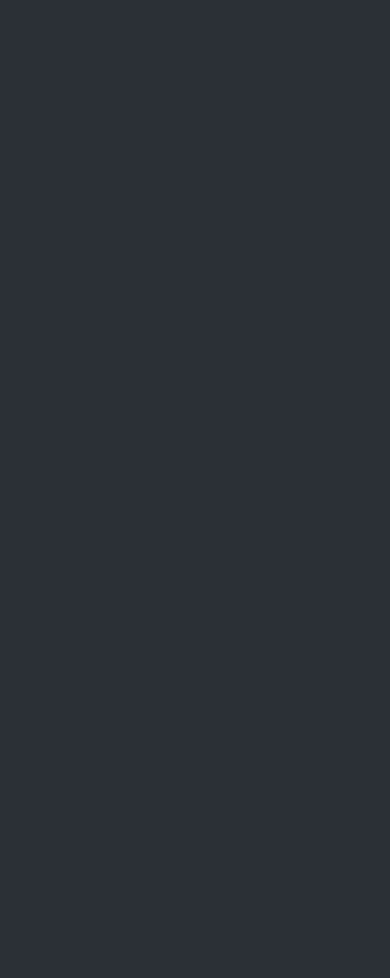
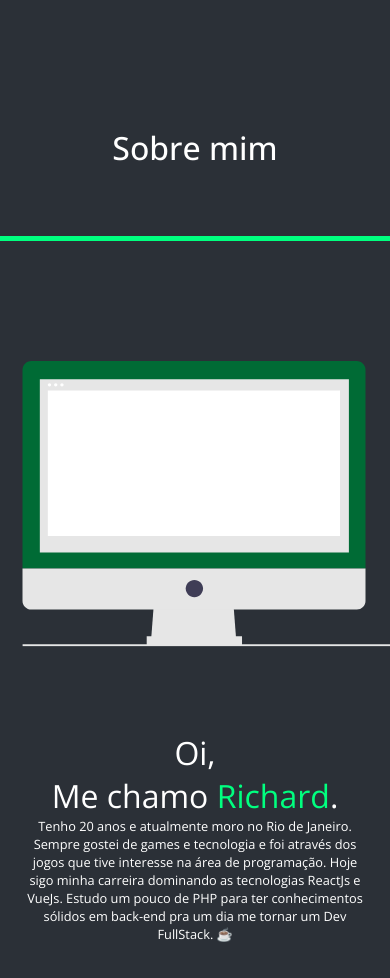
Before and after one commit to midas-codde/portifolio-page, a Vue app: page / in a window 390 px wide. Shown: the part 860-1838 px from the top of the page. Before the commit the page ends 844 px from the top, so only its background shows below. Built offline with nearby package versions, Linux system fonts and the light colour scheme.

Commit message:
Responsividade page-about

```diff
--- a/src/App.vue
+++ b/src/App.vue
@@ -1,7 +1,9 @@
 <script setup lang="ts">
 import svgBg from './components/svg/svgBg.vue'
+import svgCode from './components/vue-design/svgCode.vue';
 //  import svgAbout from './components/vue-design/svgAbout.vue'
 import svgHome from './components/vue-design/svgHome.vue'
+import svgPc from './components/vue-design/svgPc.vue';
 //  import svgPc from './components/vue-design/svgPc.vue'
 //  import svgProjects from './vue-design/components/svgProjects.vue'
 </script>
@@ -41,11 +43,29 @@ import svgHome from './components/vue-design/svgHome.vue'
       </div>
     </div>
   </div>
+  <div class="about-container">
+    <div class="about-center">
+      <svgCode class="svg-code" />
+      <div class="about-line"></div>
+      <h1>Sobre mim</h1>
+      <div class="about-left">
+        <svgPc class="svg-pc" />
+      </div>
+      <div class="about-right">
+        <div class="about-column">
+          <h2>Oi, <br> Me chamo <span>Richard</span>.</h2>
+          <p>Tenho 20 anos e atualmente moro no Rio de Janeiro. Sempre gostei de games e tecnologia e foi através dos
+            jogos que tive interesse na área de programação. Hoje sigo minha carreira dominando as tecnologias ReactJs e
+            VueJs. Estudo um pouco de PHP para ter conhecimentos sólidos em back-end pra um dia me tornar um Dev
+            FullStack. ☕</p>
+        </div>
+      </div>
+    </div>
+  </div>
 </template>
 
 <style lang="scss" scoped>
 // VAR
-
 $color-primary: #212428;
 $color-secondary: #2B3037;
 $main-vue: #00FF7F;
@@ -260,6 +280,11 @@ $main-vue: #00FF7F;
 }
 
 @media screen and (max-width: 1110px) {
+
+  .home-container {
+    margin-bottom: 150px !important;
+  }
+
   .home-content {
     display: flex;
     align-items: center;
@@ -300,7 +325,8 @@ $main-vue: #00FF7F;
       font-size: .7rem !important;
     }
 
-    .btn-left,.btn-right {
+    .btn-left,
+    .btn-right {
       bottom: 30px !important;
       width: 150px !important;
     }
@@ -317,6 +343,189 @@ $main-vue: #00FF7F;
 
 }
 
+//===== HOME END =====
 
-//===== HOME END =====
+.about-container {
+
+  width: 100vw;
+  height: 100vh;
+  display: flex;
+  align-items: center;
+  justify-content: center;
+
+
+  .about-center {
+    width: 1500px;
+    height: 100%;
+    display: flex;
+    flex-direction: row;
+    position: relative;
+
+    .svg-code {
+      width: 2000px;
+      position: absolute;
+      right: -650px;
+      display: flex;
+    }
+
+    h1 {
+      position: absolute;
+      font-family: Open sans;
+      color: #ffff;
+      font-size: 3rem;
+      font-weight: 500;
+      right: 300px;
+      top: 160px;
+    }
+
+    .about-line {
+      position: absolute;
+      width: 600px;
+      height: 5px;
+      border-radius: 5px 0 0 5px;
+      background-color: $main-vue;
+      right: 600px;
+      top: 195px;
+    }
+
+    .about-left {
+      width: 50%;
+      height: 100%;
+      position: relative;
+
+      .svg-pc {
+        width: 1000px;
+        position: absolute;
+        right: -100px;
+      }
+
+    }
+
+    .about-right {
+      width: 50%;
+      height: 100%;
+      display: flex;
+      align-items: center;
+      justify-content: start;
+
+      h2 {
+        color: #ffff;
+        font-size: 3rem;
+        font-family: Open sans;
+        font-weight: 400;
+      }
+
+      span {
+        color: $main-vue;
+      }
+
+      p {
+        color: #ffff;
+        font-size: 1rem;
+        font-family: Open sans;
+        font-weight: 400;
+        width: 500px;
+      }
+
+      .about-row {
+        display: flex;
+        flex-direction: column;
+      }
+
+    }
+
+  }
+}
+
+@media screen and (max-width: 1110px) {
+
+
+
+  .about-center {
+    padding-top: 350px !important;
+    display: flex !important;
+    flex-direction: column !important;
+    align-items: center !important;
+    justify-content: center !important;
+    height: 1500px !important;
+
+    .svg-pc {
+      width: 800px !important;
+      left: 40% !important;
+      transform: translateX(-50%) !important;
+    }
+
+
+    .about-left {
+      width: 100% !important;
+      display: flex !important;
+      justify-content: center !important;
+    }
+
+    .about-right {
+      width: 100% !important;
+      display: flex !important;
+      justify-content: center !important;
+    }
+
+    h2 {
+      text-align: center;
+    }
+
+    h1 {
+      top: 520px !important;
+      left: 50%;
+      transform: translateX(-50%);
+      width: 300px;
+      display: flex;
+      justify-content: center;
+    }
+  }
+
+  .about-line {
+    top: 630px !important;
+    left: 50%;
+    transform: translateX(-50%);
+  }
+
+  .svg-code {
+    display: none !important;
+  }
+}
+
+@media screen and (max-width: 600px) {
+
+  .about-center {
+    h1 {
+      top: 320px !important;
+      font-size: 2rem !important;
+    }
+
+    .about-line {
+      top: 430px !important;
+      width: 400px !important;
+    }
+
+    .svg-pc {
+      width: 600px !important;
+      bottom: -100px !important;
+    }
+  }
+
+  .about-right {
+    align-items: start !important;
+
+    h2 {
+      font-size: 2rem !important;
+    }
+
+    p {
+      font-size: .8rem !important;
+      width: 350px !important;
+    }
+  }
+
+}
+
+//===== ABOUT END =====
 </style>
--- /dev/null
+++ b/src/components/vue-design/svgCode.vue
@@ -0,0 +1,23 @@
+<template>
+  <svg width="1054" height="582" viewBox="0 0 1054 582" fill="none" xmlns="http://www.w3.org/2000/svg">
+    <g opacity="0.1">
+      <path
+        d="M859.362 296.821L942.076 214.164L859.362 131.506L884.579 106.313L992.511 214.164L884.579 322.014L859.362 296.821Z"
+        fill="#E6E6E6" />
+      <path d="M656.779 181.003H623.156V214.707H656.779V181.003Z" fill="#E6E6E6" />
+      <path d="M791.946 181.003H758.322V214.707H791.946V181.003Z" fill="#E6E6E6" />
+      <path d="M724.363 181.003H690.739V214.707H724.363V181.003Z" fill="#E6E6E6" />
+      <path
+        d="M577.596 295.979L494.798 213.322L577.512 130.664L552.295 105.471L444.447 213.322L552.379 321.172L577.596 295.979Z"
+        fill="#E6E6E6" />
+      <path
+        d="M859.362 280.813L942.076 198.155L859.362 115.496L884.579 90.303L992.511 198.155L884.579 306.006L859.362 280.813Z"
+        fill="#00FF7F" />
+      <path
+      d="M623.156 204.052H656.779V170.349H623.156L623.156 204.052ZM791.946 170.349H758.323V204.052H791.946V170.349ZM690.739 204.052H724.363V170.349H690.739V204.052Z"
+      fill="#00FF7F" />
+    <path
+      d="M577.596 279.969L494.798 197.312L577.512 114.654L552.295 89.4609L444.447 197.312L552.379 305.163L577.596 279.969Z"
+      fill="#00FF7F" />
+  </g>
+</svg></template>
--- a/src/scss/app.scss
+++ b/src/scss/app.scss
@@ -11,4 +11,5 @@ body {
   width: 100vw;
   height: 100vh;
   background-color: $color-secondary;
+  overflow-x: hidden;
 }
```
